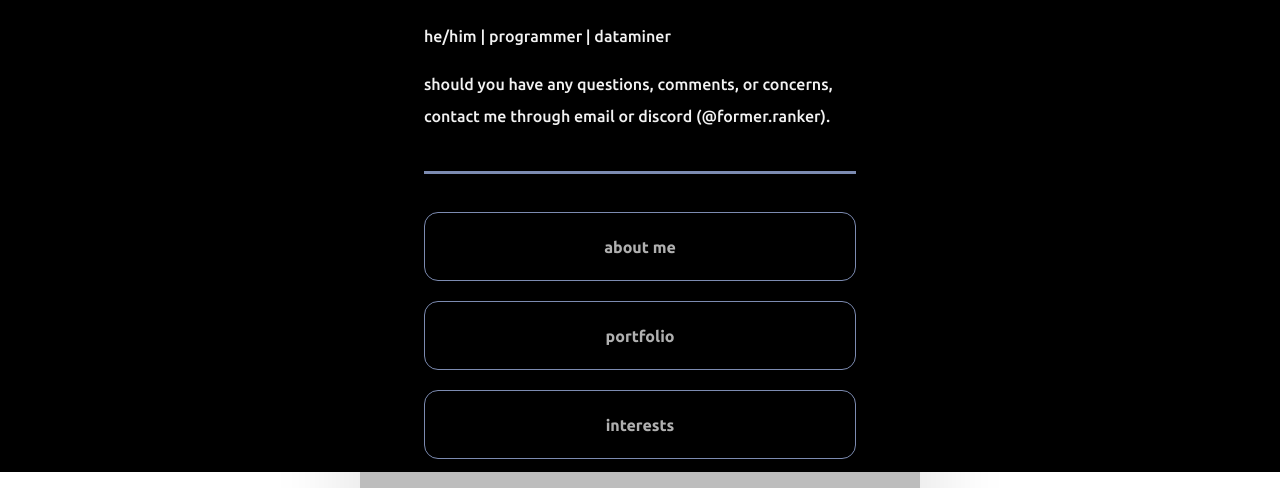
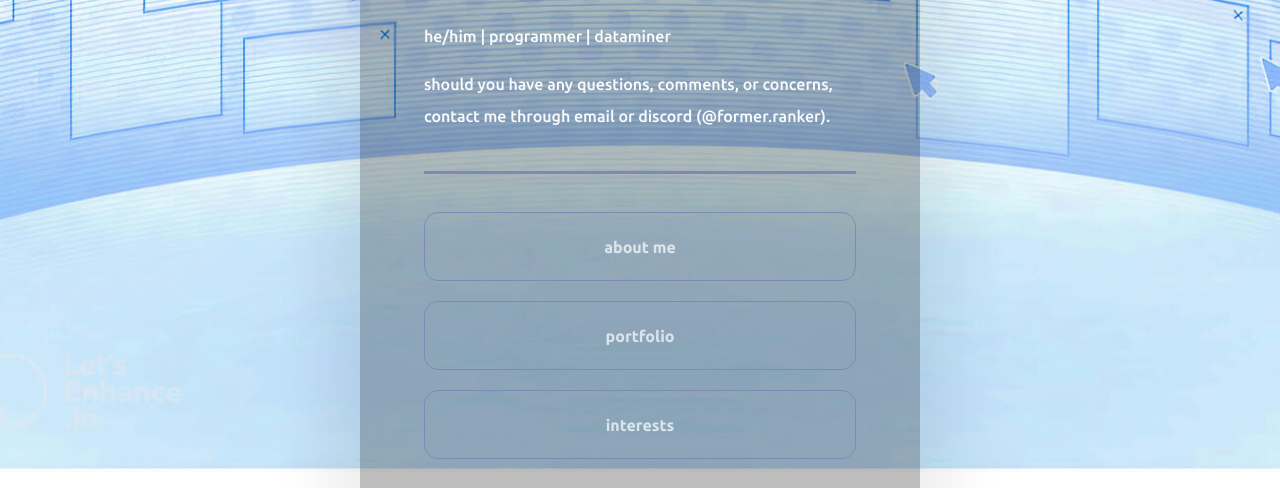
Before and after one commit to montesclarosglennbenedict/montesclarosglennbenedict.github.io, a plain HTML site: page index.html in a window 1280 px wide. Shown: the part 328-816 px from the top of the page. Drawn offline with Linux system fonts and the light colour scheme.

Commit message:
background image

```diff
--- a/index.html
+++ b/index.html
@@ -201,7 +201,7 @@
             transform: scale(1);
             width: 100vw;
             z-index: 0;
-            background-image: url(''), linear-gradient(to top, transparent, transparent), url('assets/images/bg.jpg?v=b8641b91');
+            background-image: url(''), linear-gradient(to top, transparent, transparent), url('assets/images/bg.jpg');
             background-size: 369px, auto, cover;
             background-position: center, 0% 0%, center;
             background-repeat: repeat, repeat, no-repeat;
```
Also changed, not shown: assets/images/bg.jpg (added).
